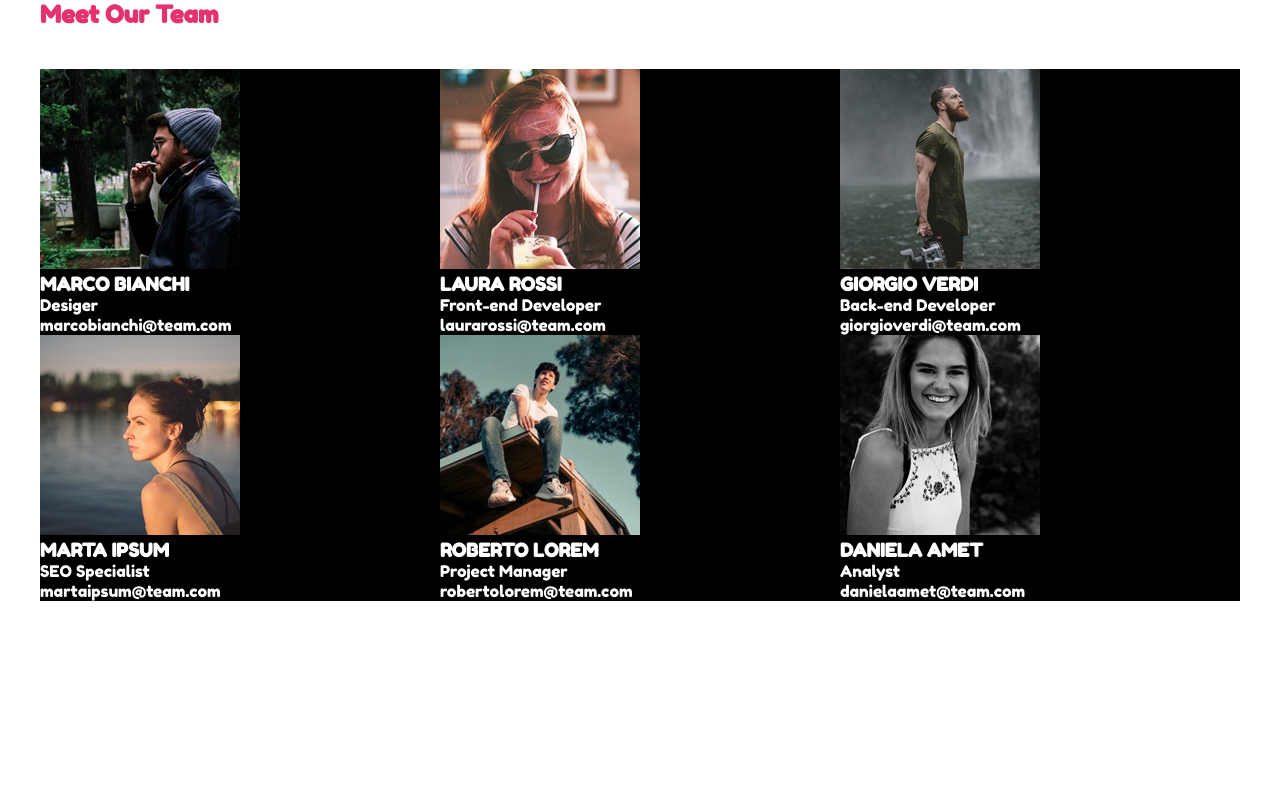
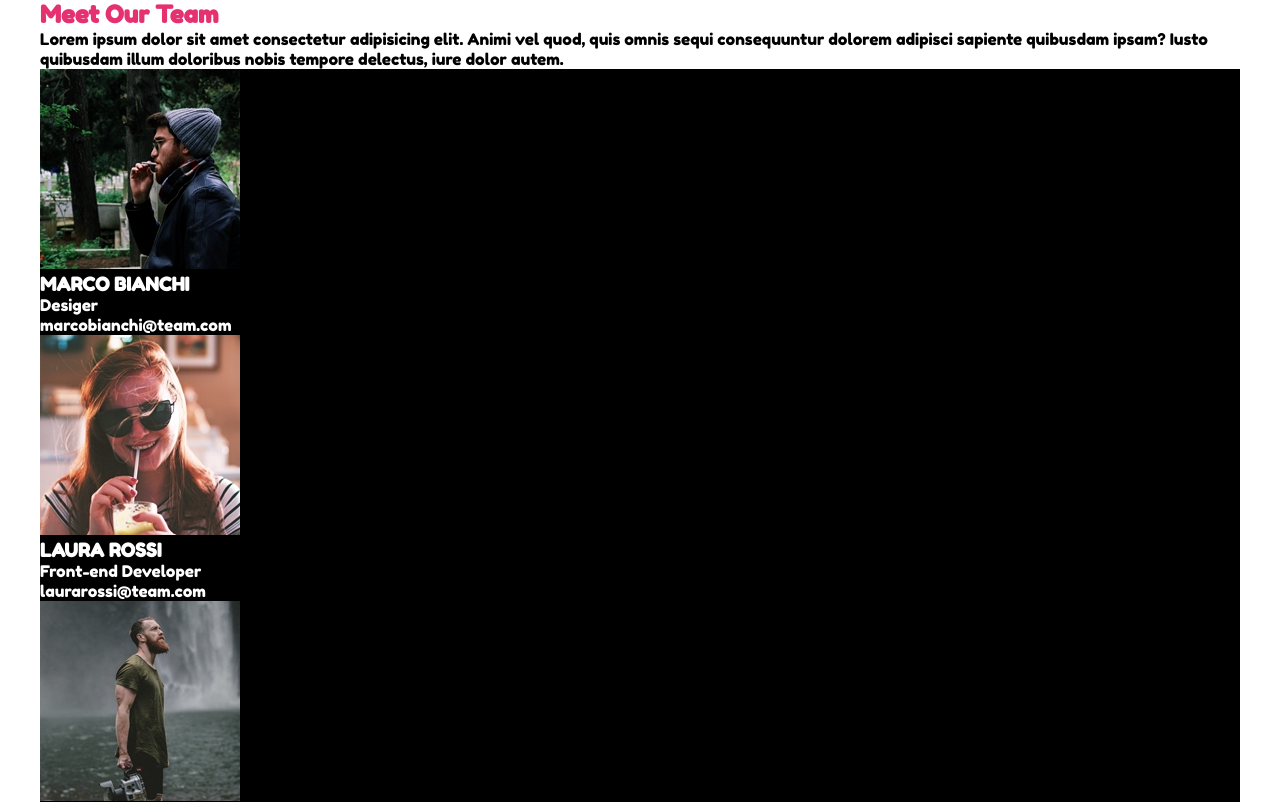
Before and after one commit to Domenico-Lo-Giudice/html-css-float-cards, a plain HTML site: page index.html in a window 1280 px wide. Shown: the top 802 px of the page. Drawn offline with Linux system fonts and the light colour scheme.

Commit message:
Add css elements

```diff
--- a/css/style.css
+++ b/css/style.css
@@ -32,8 +32,27 @@ p {
     color: white;
 }
 
+.container > p {
+    color: black;
+}
+
 .column {
     background-color: black;
-    width: 400px;
-    float:left;
+    /* width: calc(100% / 3);
+    float: left; */
 }
+
+/* .column > img {
+    width: 300px;
+    float: left;
+}
+
+.column > p {
+
+    float: right;
+} */
+
+/* .column > img {
+    width: 300px;
+    float: left;
+} */
```
